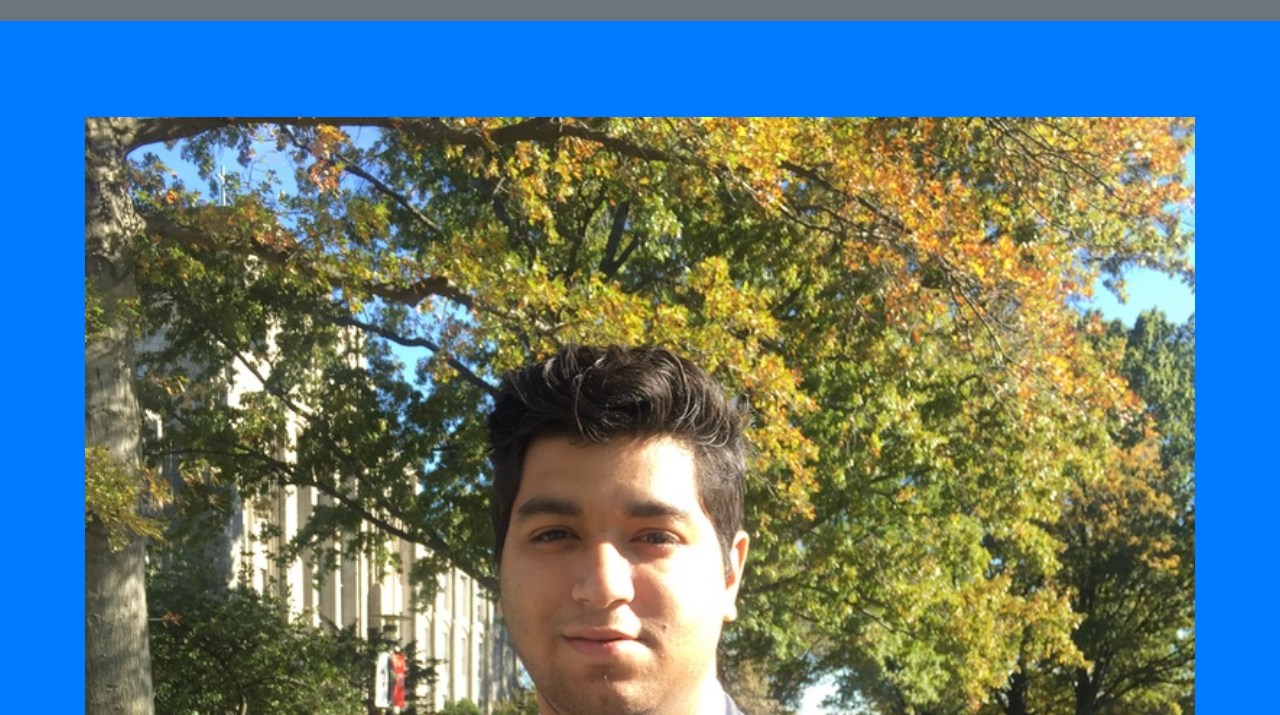
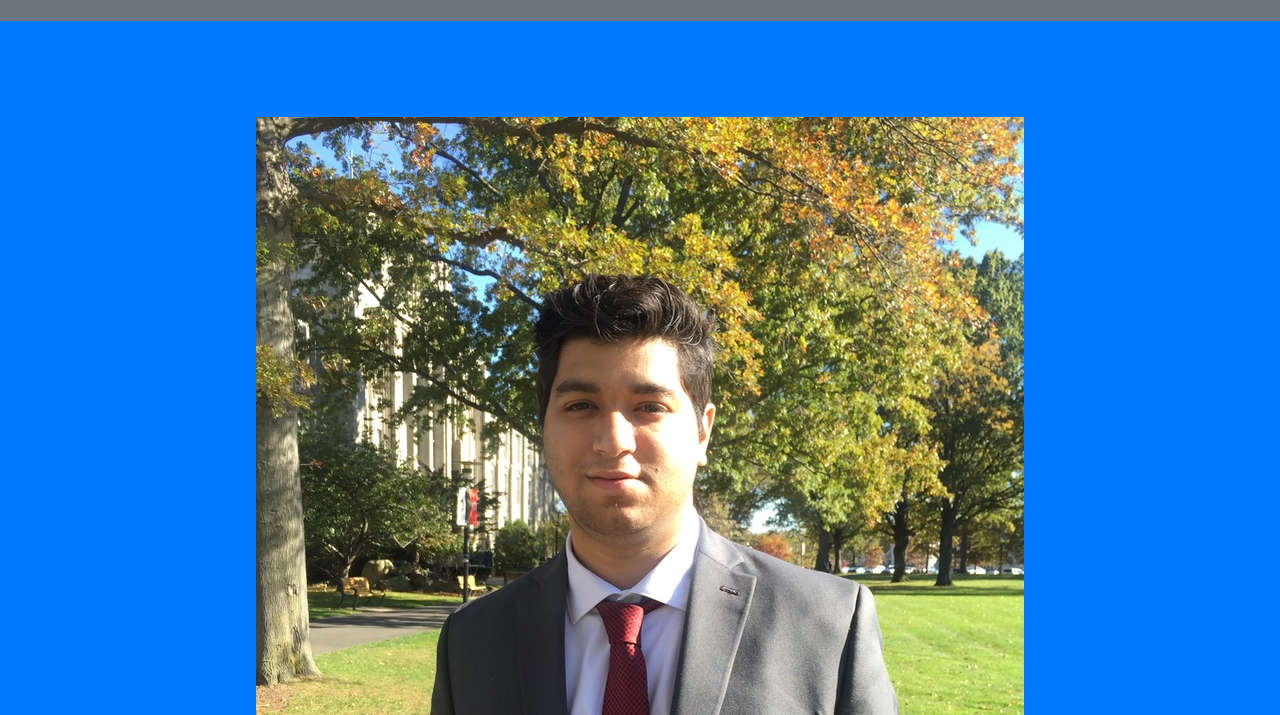
Before and after one commit to sayefiqb/sayefiqb.github.io, a website with bundled scripts: page index.html in a window 1280 px wide. Shown: the part 85-800 px from the top of the page. Built offline with nearby package versions, Linux system fonts and the light colour scheme.

Commit message:
Updated Bootstrap file after downloading it

```diff
--- a/index.html
+++ b/index.html
@@ -55,7 +55,7 @@
     <!-- Header -->
     <header class="masthead bg-primary text-white text-center">
       <div class="container">
-        <img {class="img-fluid mb-5 d-block mx-auto" src="img/profile.jpg" style="width: 100%" alt="">
+        <img {class="img-fluid" src="img/profile.jpg" alt="">
         <h1 class="text-uppercase mb-0">Sayef Iqbal</h1>
         <hr class="star-light">
         <h2 class="font-weight-light mb-0">Network Analyst - Programmer - Native App Developer</h2>
```
